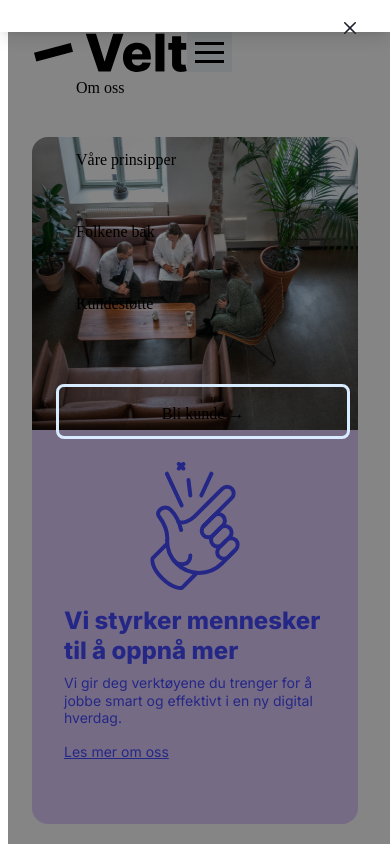
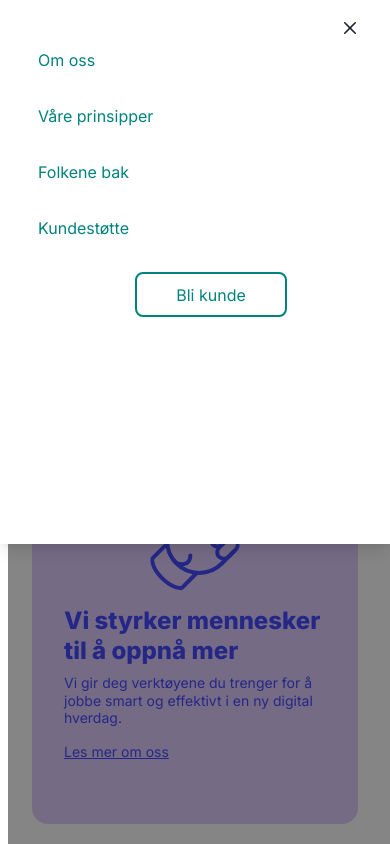
Before and after one commit to veltorg/website, a Next.js app: page / in a window 390 px wide. Both pictures are taken after a click on the button "Hamburger". Shown: the top 844 px of the page. Built offline with nearby package versions, Linux system fonts and the light colour scheme.

Commit message:
feat: hamburger functional

```diff
--- a/components/header/header.tsx
+++ b/components/header/header.tsx
@@ -40,75 +40,67 @@ export const Header: React.FC = () => {
           <DrawerBody>
             <Flex
               sx={{
-                position: "fixed",
-                left: 0,
-                top: 0,
-                backgroundColor: "blue04",
                 width: "100%",
-                height: "460px",
+                height: "28em",
                 zIndex: 2,
                 display: "flex",
-                p: 4,
                 flexDirection: "column",
-                alignItems: "center",
-                overflow: "scroll",
+                m: "2em"
               }}
             >
               <Flex
                 sx={{
                   flexDirection: "column",
-                  fontFamily: "DM Sans",
-                  mr: "auto",
-
-                  mt: "20px",
-                  gap: 4,
+                  gap: 3,
                   width: "100%",
-                  height: "70%",
                 }}
               >
                 <Link
                   href="/about"
-                  sx={{ color: "black", textDecoration: "none", ml: "20px" }}
+                  sx={{                     color: "#00837D",
+                  textDecoration: "none" }}
                 >
                   Om oss
                 </Link>
                 <Link
                   href="/principles"
-                  sx={{ color: "black", textDecoration: "none", ml: "20px" }}
+                  sx={{                     color: "#00837D",
+                  textDecoration: "none"}}
                 >
                   Våre prinsipper
                 </Link>
                 <Link
                   href="/people"
-                  sx={{ color: "black", textDecoration: "none", ml: "20px" }}
+                  sx={{                     color: "#00837D",
+                  textDecoration: "none"}}
                 >
                   Folkene bak
                 </Link>
                 <Link
                   href="/customer-service"
                   sx={{
-                    color: "black",
-                    textDecoration: "none",
-                    mb: "20px",
-                    ml: "20px",
+                    color: "#00837D",
+                    textDecoration: "none"
                   }}
                 >
                   Kundestøtte
                 </Link>
                 <Flex
                   sx={{
-                    py: "15px",
-                    height: "55px",
-                    border: "3px solid #D9EBFF",
+                    height: "45px",
+                    border: "2px solid #00837D",
                     borderRadius: "8px",
                     justifyContent: "center",
+                    width: "40%",
+                    ml:"-2em",
+                    alignSelf: "center"
                   }}
                 >
                   <Link
                     href="/become-customer"
-                    sx={{ color: "black", textDecoration: "none" }}
+                    sx={{ color: "#00837D", textDecoration: "none", alignSelf: "center" }}
                   >
-                    <Box sx={{}}>Bli kunde →</Box>
+                    <Box sx={{}}>Bli kunde</Box>
                   </Link>
                 </Flex>
               </Flex>
```
